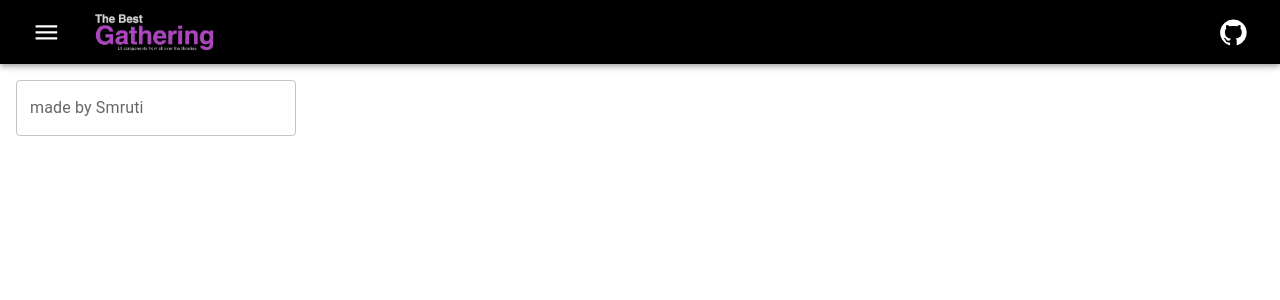
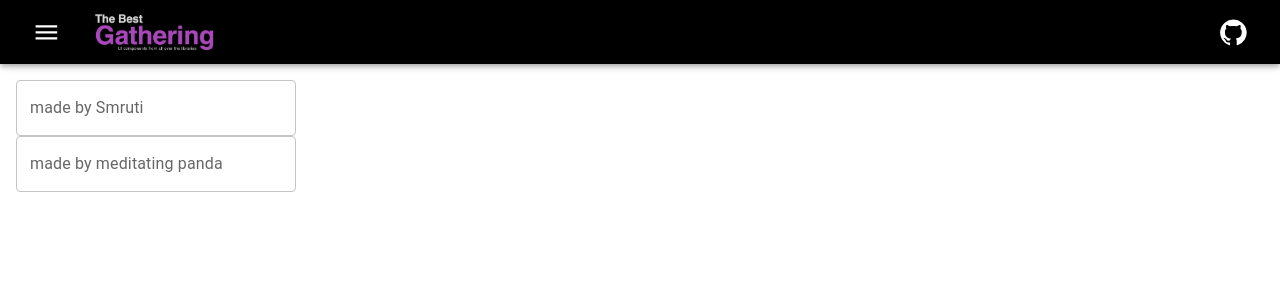
Before and after one commit to iamsmruti/the-best-gathering, a React (Create React App) app: page /textfields in a window 1280 px wide. Shown: the top 300 px of the page. Built offline with nearby package versions, Linux system fonts and the light colour scheme.

Commit message:
custom textfield

```diff
--- a/src/textfields/TextFields.js
+++ b/src/textfields/TextFields.js
@@ -1,11 +1,13 @@
 import { Stack } from '@mui/system'
 import React from 'react'
+import GyanaCustomFields from './gyana-ranjan/GyanaCustomFields'
 import SmrutiTextField from './smruti-ranjan/SmrutiTextField'
 
 const TextFields = () => {
   return (
-    <Stack sx={{p: 2}}>
+    <Stack sx={{ p: 2 }}>
       <SmrutiTextField />
+      <GyanaCustomFields  label='made by meditating panda' color='error' />
     </Stack>
   )
 }
--- /dev/null
+++ b/src/textfields/gyana-ranjan/GyanaCustomFields.js
@@ -0,0 +1,10 @@
+import { TextField } from '@mui/material'
+import React from 'react'
+
+const GyanaCustomFields = (props) => {
+  return (
+    <TextField {...props} sx={{maxWidth: '280px'}}/>
+  )
+}
+
+export default GyanaCustomFields
```
Also changed, not shown: 1 other file (tests, documents, lock files or other folders).
